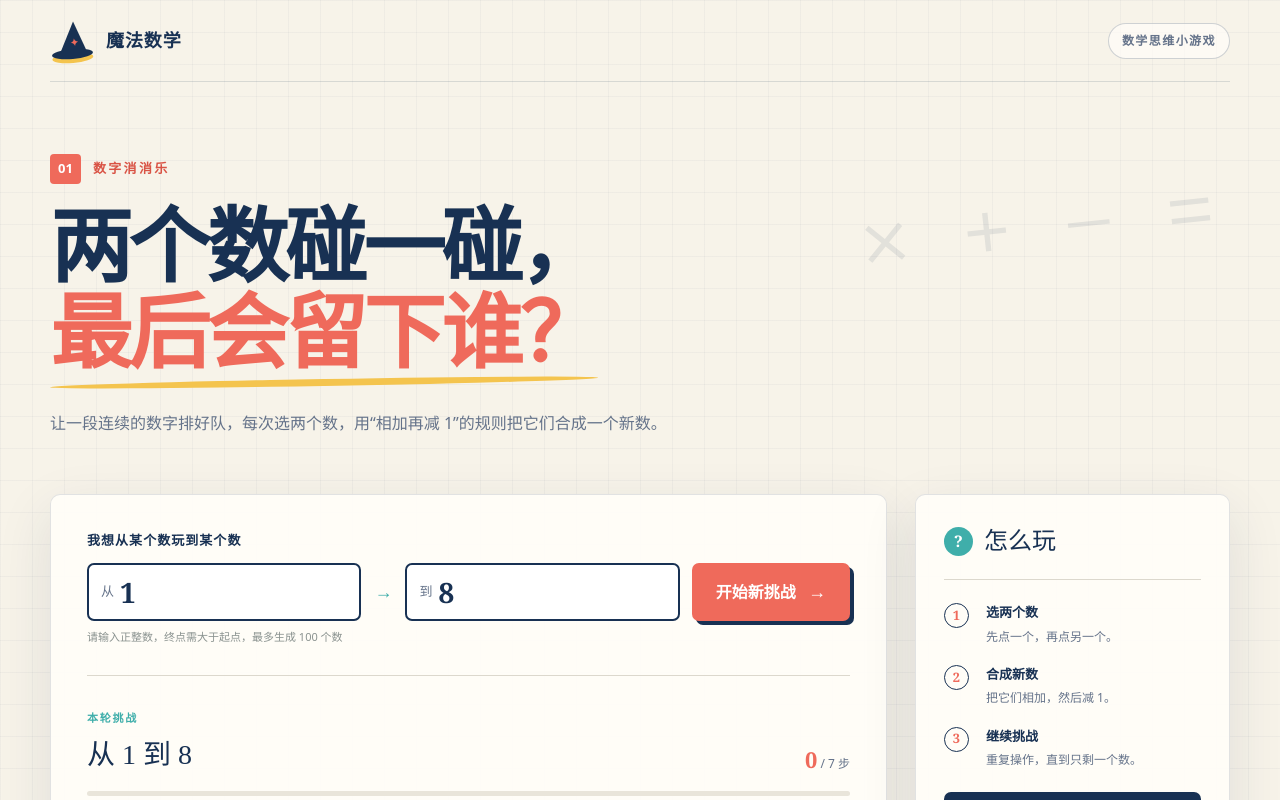
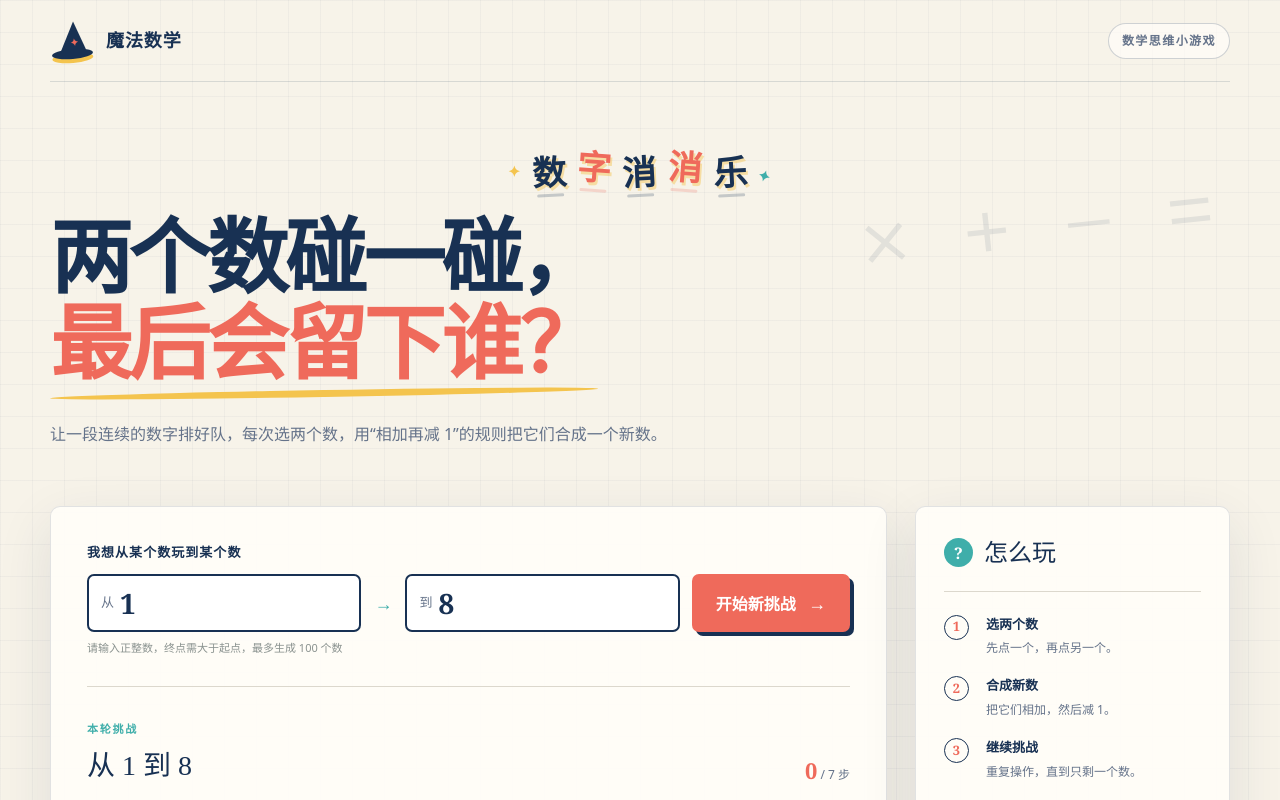
Before and after one commit to tandongchen/LYDZ_site, a Next.js app: page / in a window 1280 px wide. Shown: the top 800 px of the page. Built offline with nearby package versions, Linux system fonts and the light colour scheme.

Commit message:
Restyle game title

```diff
--- a/app/globals.css
+++ b/app/globals.css
@@ -150,23 +150,61 @@ main {
   pointer-events: none;
 }
 
-.eyebrow {
+.game-name {
   display: flex;
   align-items: center;
-  gap: 12px;
-  margin-bottom: 21px;
-  color: var(--coral-dark);
-  font-size: 13px;
-  font-weight: 850;
-  letter-spacing: 0.18em;
+  justify-content: center;
+  gap: clamp(3px, 1vw, 10px);
+  margin-bottom: 28px;
+  color: var(--ink);
+  font-family: "STKaiti", "KaiTi", "Microsoft YaHei", sans-serif;
+  font-size: clamp(24px, 3vw, 34px);
+  font-weight: 900;
+  letter-spacing: 0.04em;
 }
 
-.eyebrow span {
-  padding: 5px 8px;
-  border-radius: 4px;
-  background: var(--coral);
-  color: white;
-  letter-spacing: 0;
+.game-name::before,
+.game-name::after {
+  content: "✦";
+  color: var(--yellow);
+  font-family: Georgia, serif;
+  font-size: 15px;
+}
+
+.game-name::after {
+  color: var(--teal);
+  transform: translateY(5px) rotate(18deg);
+}
+
+.game-name span {
+  position: relative;
+  display: inline-block;
+  line-height: 1;
+  text-shadow: 2px 3px 0 rgba(244, 196, 78, 0.45);
+}
+
+.game-name span:nth-child(2),
+.game-name span:nth-child(4) {
+  color: var(--coral);
+  transform: translateY(-3px) rotate(4deg);
+}
+
+.game-name span:nth-child(1),
+.game-name span:nth-child(3),
+.game-name span:nth-child(5) {
+  transform: translateY(2px) rotate(-3deg);
+}
+
+.game-name span::after {
+  content: "";
+  position: absolute;
+  left: 12%;
+  right: 12%;
+  bottom: -7px;
+  height: 3px;
+  border-radius: 99px;
+  background: currentColor;
+  opacity: 0.22;
 }
 
 .hero h1 {
--- a/app/page.tsx
+++ b/app/page.tsx
@@ -145,7 +145,13 @@ export default function Home() {
       </header>
 
       <section className="hero" id="top">
-        <div className="eyebrow"><span>01</span> 数字消消乐</div>
+        <div className="game-name" aria-label="数字消消乐">
+          <span aria-hidden="true">数</span>
+          <span aria-hidden="true">字</span>
+          <span aria-hidden="true">消</span>
+          <span aria-hidden="true">消</span>
+          <span aria-hidden="true">乐</span>
+        </div>
         <h1>
           两个数碰一碰，
           <br />
```
